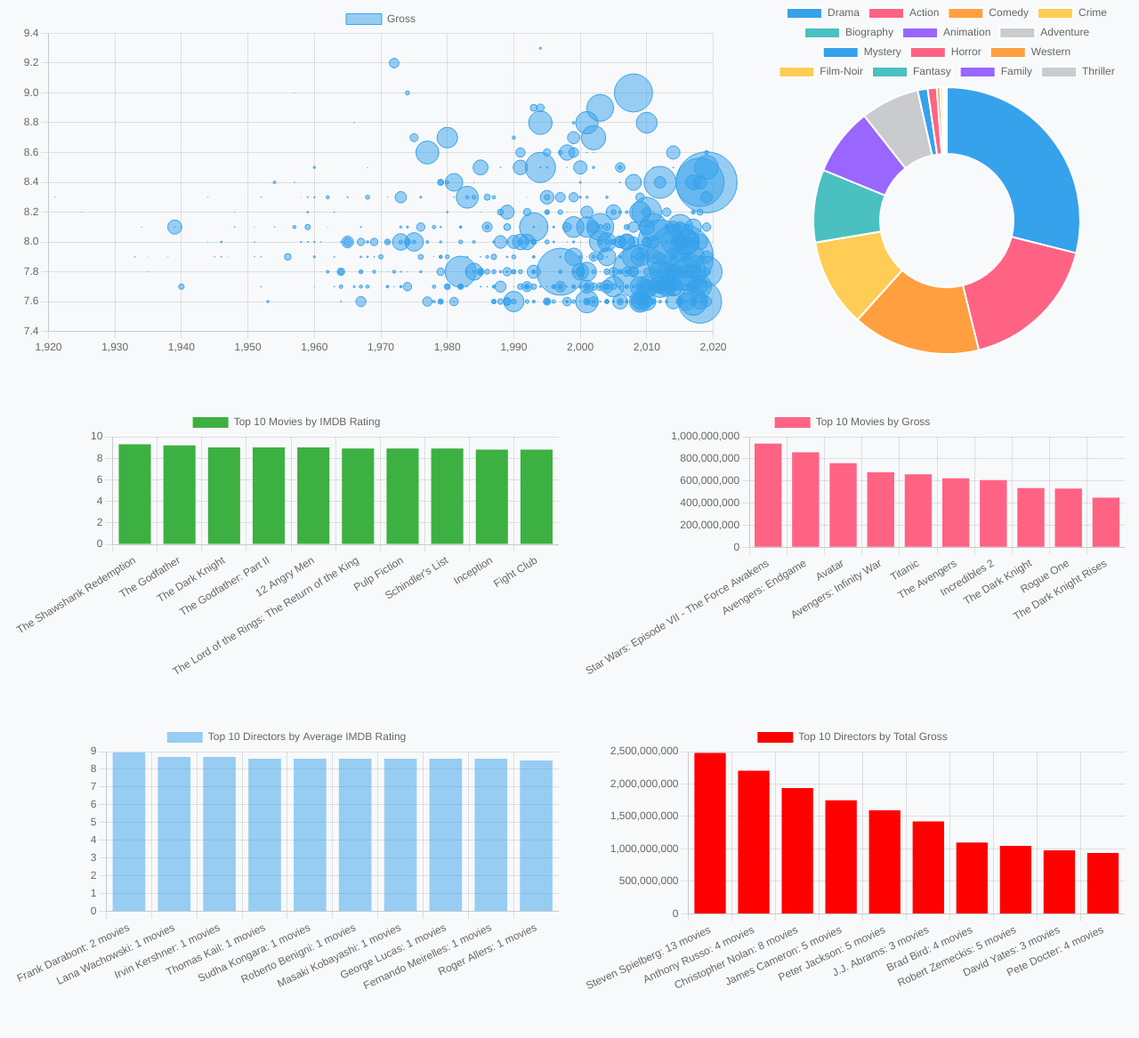
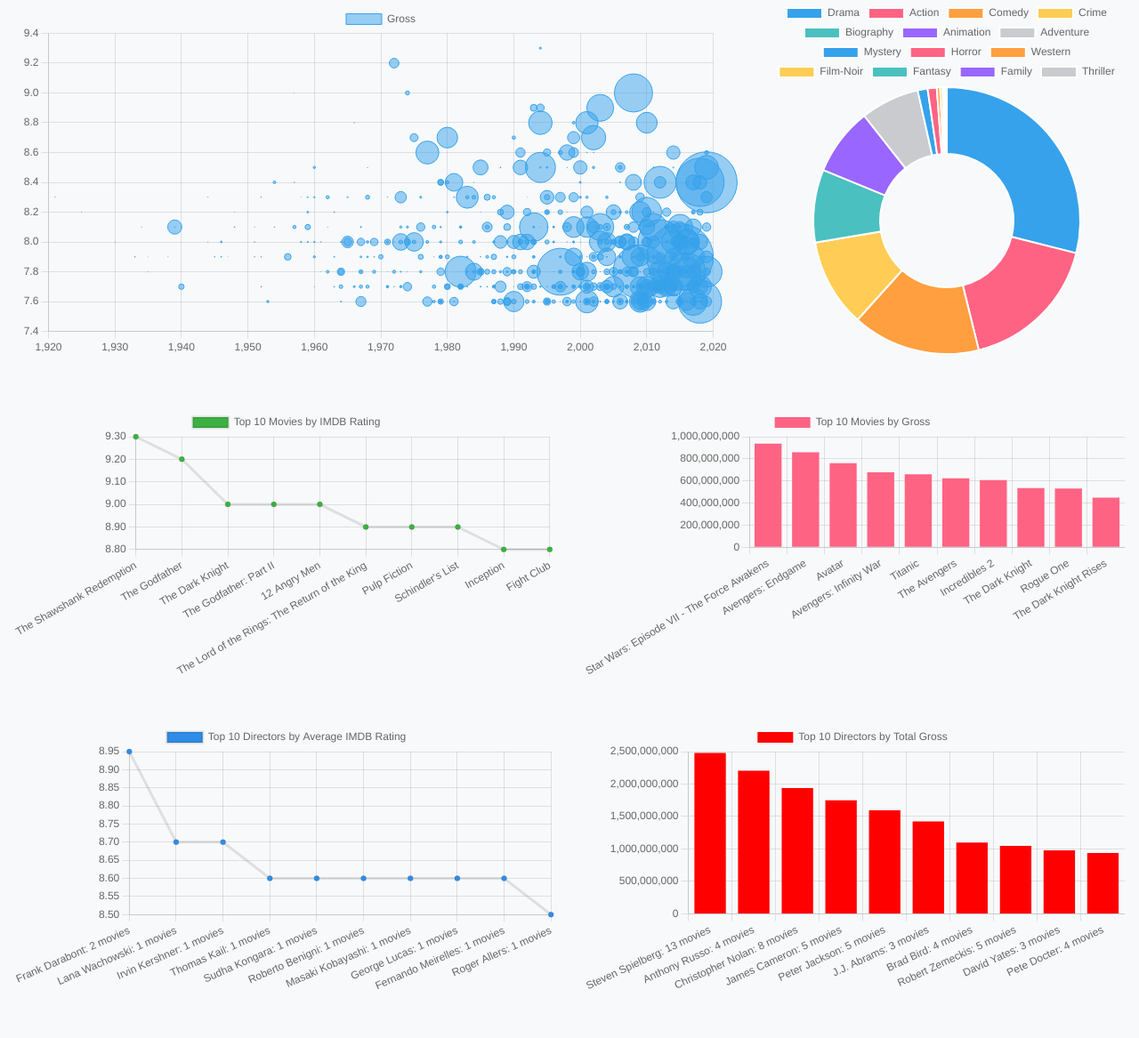
Before and after one commit to ped-az/Project-3-Movie-Night, a Flask app: page /dashboard in a window 1280 px wide. Shown: the part 411-1578 px from the top of the page at 89% size. Run offline with Flask 3, Linux system fonts and the light colour scheme; data comes from the database, SQL or seed files in the repository.

Commit message:
change bar to line charts

```diff
--- a/templates/dashboard.html
+++ b/templates/dashboard.html
@@ -168,7 +168,7 @@
         });
         const top10IMDBData = await getTop10MovieData("IMDB");
         new Chart(document.getElementById("top-imdb"), {
-          type: "bar",
+          type: "line",
           data: {
             labels: top10IMDBData.map((x) => x.Title),
             datasets: [
@@ -227,10 +227,10 @@
             ),
             datasets: [
               {
-                type: "bar",
+                type: "line",
                 label: "Top 10 Directors by Average IMDB Rating",
                 data: top10DirectorByIMDBData.map((x) => x.imdb),
-                // backgroundColor: "#318d35",
+                backgroundColor: "#318CE7",
               },
             ],
           },
```
